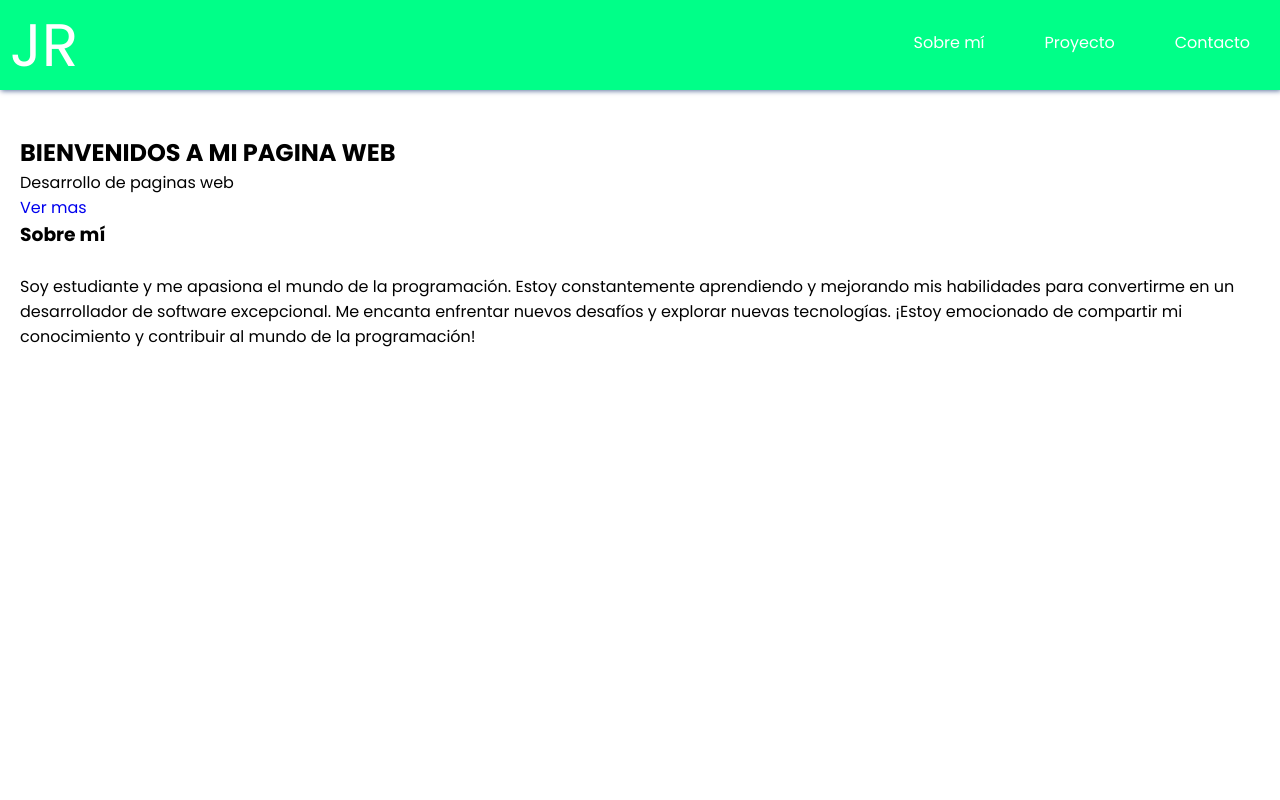
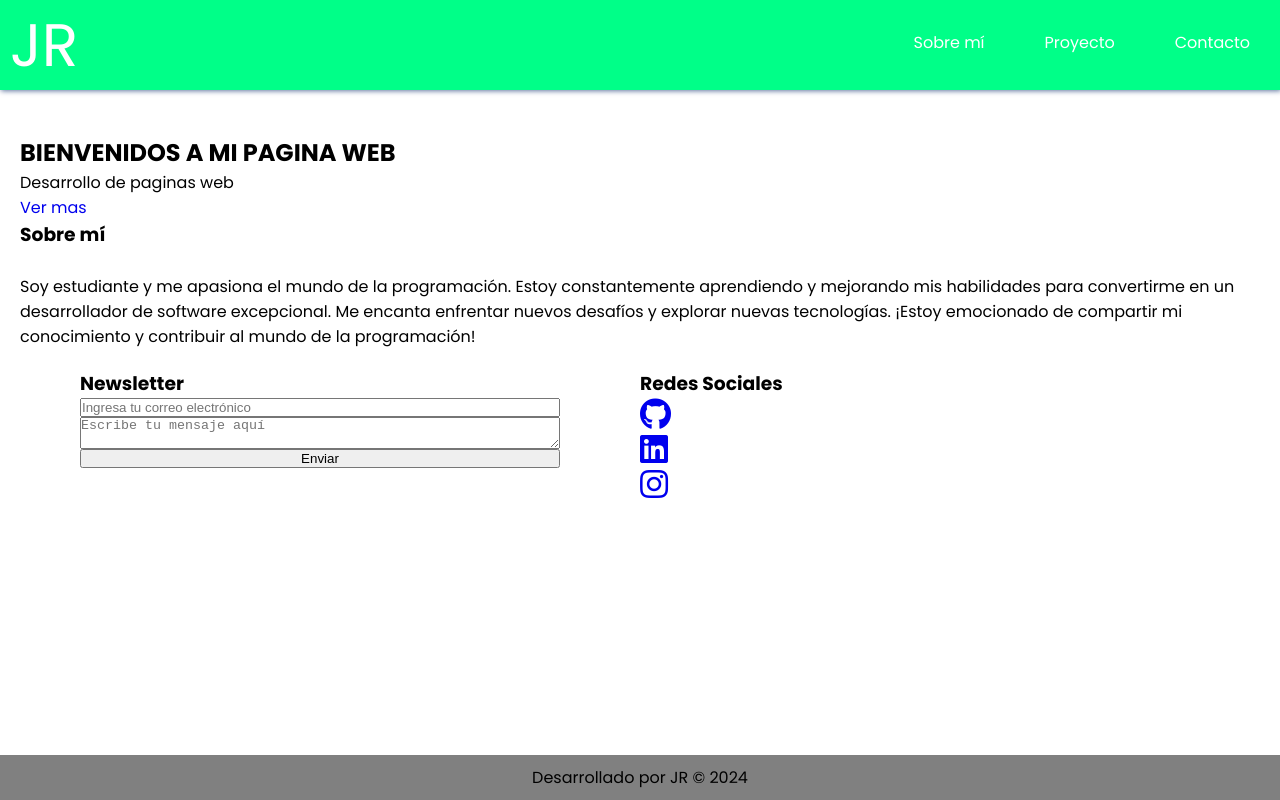
Before and after one commit to Jrgil20/miniature-adventure, a plain HTML site: page index.html in a window 1280 px wide. Drawn offline with Linux system fonts and the light colour scheme.

Commit message:
Update title and add Contacto section to index.html, and modify styles.css

```diff
--- a/index.html
+++ b/index.html
@@ -3,7 +3,9 @@
 <head>
     <meta charset="UTF-8">
     <meta name="viewport" content="width=device-width, initial-scale=1.0">
-    <title>Docuentm</title>
+    <title>Jesus Gil</title>
+
+    <link rel="stylesheet" href="https://cdnjs.cloudflare.com/ajax/libs/font-awesome/5.15.3/css/all.min.css">
     <link rel="stylesheet" href="styles.css">
 </head>
 <body>
@@ -15,7 +17,7 @@
             <ul class="menu">
                 <li><a href="#">Sobre mí</a></li>
                 <li><a href="#">Proyecto</a></li>
-                <li><a href="#">Contacto</a></li>
+                <li><a href="#Contacto">Contacto</a></li>
             </ul>
         </nav>
     </header>
@@ -41,5 +43,36 @@
                 </div>
             </div>
         </section>
+    </main>
+
+    <section id="Contacto">
+
+        <section id="newsletter">
+            <div class="contenedor">
+                <form action="#" method="post">
+                    <h3>Newsletter</h3>
+                    <input type="email" name="email" placeholder="Ingresa tu correo electrónico" required>
+                    <textarea name="message" placeholder="Escribe tu mensaje aquí" required></textarea>
+
+                    <button type="submit">Enviar</button>
+                </form>
+        </section>
+
+        <section id="redes">
+            <div class="contenedor">
+                <h3>Redes Sociales</h3>
+                <div class="redes-sociales">
+                    <a href="https://github.com/Jrgil20/"><i class="fab fa-github fa-2x"></i></a>
+                    <br>
+                    <a href="#"><i class="fab fa-linkedin fa-2x"></i></a>
+                    <br>
+                    <a href="#"><i class="fab fa-instagram fa-2x"></i></a>
+                </div>
+            </div>
+        </section>
+    </section>
+    <footer>
+        <p>Desarrollado por JR &copy; 2024</p>
+    </footer>
 </body>
 </html>
--- a/styles.css
+++ b/styles.css
@@ -182,3 +182,38 @@ ul
         display: none;
     }
 }
+
+form {
+    display: flex;
+    flex-direction: column;
+    width: 75%;
+    margin: 0 auto;
+}
+
+#Contacto {
+    display: flex;
+}
+
+#Contacto > section {
+    flex: 1;
+}
+
+
+#redes-sociales {
+    display: flex;
+    flex-direction: column;
+    justify-content: center;
+    align-items: center;
+}
+
+footer {
+    position: fixed;
+    bottom: 0;
+    left: 0;
+    width: 100%;
+    background-color: grey;
+    padding: 10px;
+    display: flex;
+    justify-content: center;
+    align-items: center;
+}
```
